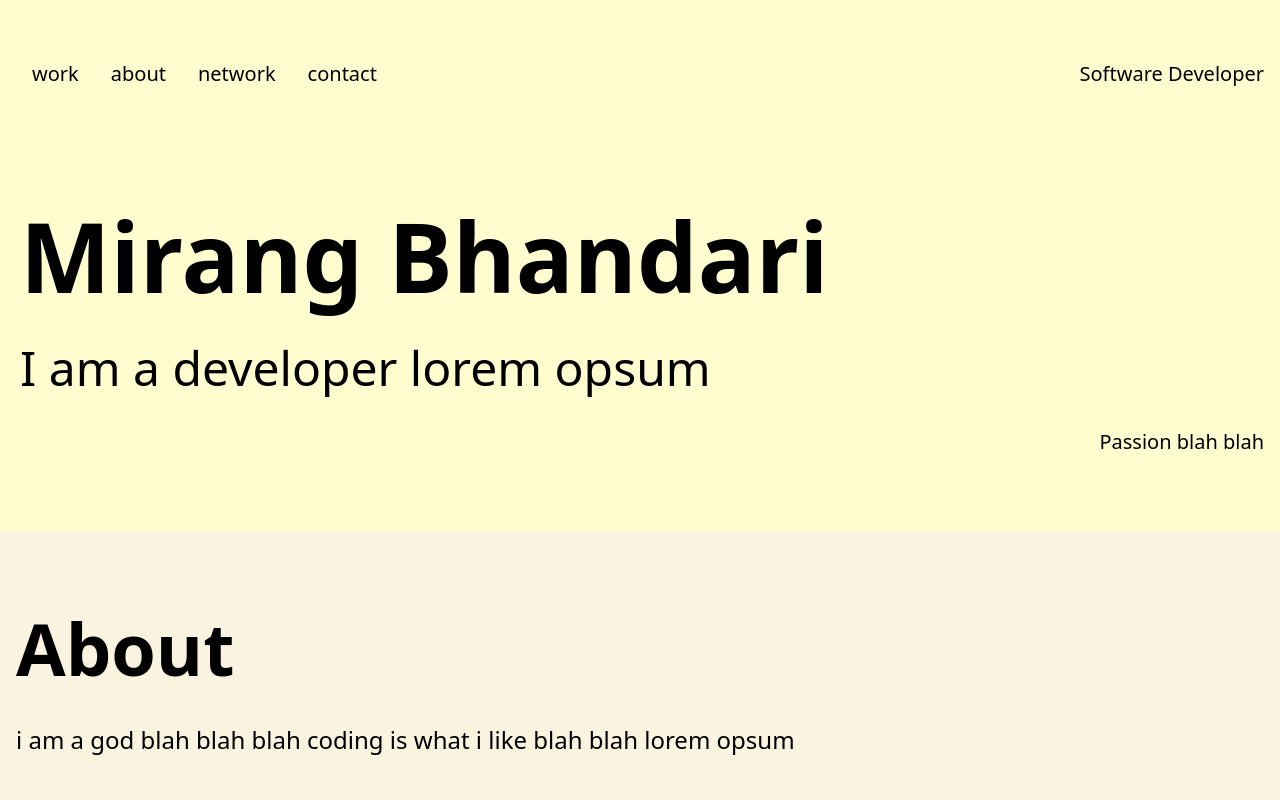
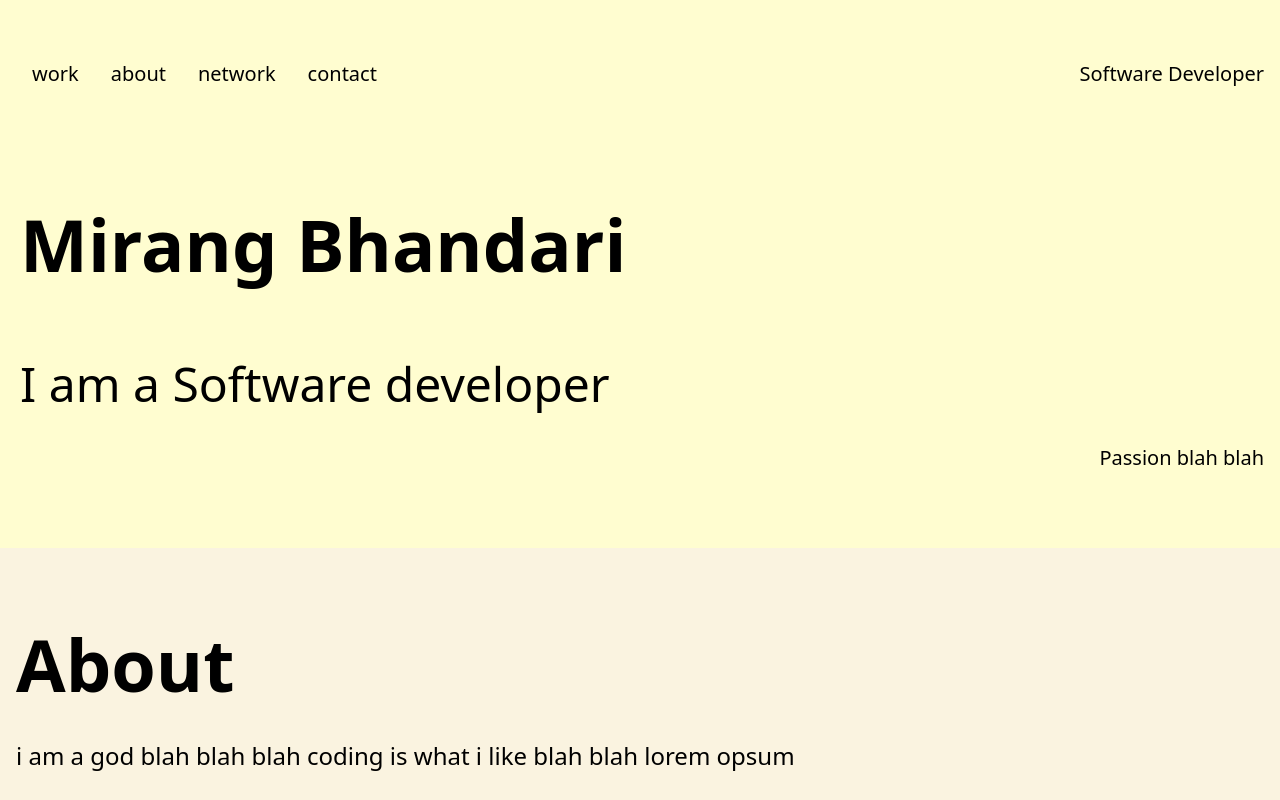
Before and after one commit to Bloodwingv2/My-Portfolio, a React (Vite) app: page / in a window 1280 px wide. Shown: the top 800 px of the page. Built offline with nearby package versions, Linux system fonts and the light colour scheme.

Commit message:
MIgrated to below text-change

```diff
--- a/src/App.tsx
+++ b/src/App.tsx
@@ -7,7 +7,7 @@ gsap.registerPlugin(ScrambleTextPlugin);
 
 
 function App() {
-  const landingText = ["Mirang Bhandari", "connect", "evolve", "dominate"]; //Place holder
+  const landingText = ["a Software developer", "an Open-Source Contributor", "a Part-time Designer", "a Tech-Enthusiast"]; // Place holder
 
   useEffect(() => {
     const tl = gsap.timeline({
@@ -29,7 +29,7 @@ function App() {
         ease: "power1.inOut",
       })
       .to("#scramble-name", {
-        duration: 3.5, // Pause between words
+        duration: 8, // Pause between words
       });
     });
 
@@ -52,8 +52,8 @@ function App() {
             </ul>
           </div>
           <div>
-            <p id = 'scramble-name' className='mt-25 font-bold text-8xl text-Black-300 text-left p-5'>Mirang Bhandari</p>
-            <p className='text-5xl text-shadow-black p-5'>I am a developer lorem opsum</p>
+            <p className='mt-25 font-bold text-7xl text-Black-300 text-left p-5'>Mirang Bhandari</p>
+            <p className='text-5xl text-shadow-black p-5 mt-10'>I am <span id = 'scramble-name' className='whitespace-nowrap'>Software Developer</span></p>
             <p className='text-xl text-right p-4'>Passion blah blah</p>
           </div>
         </section>
```
